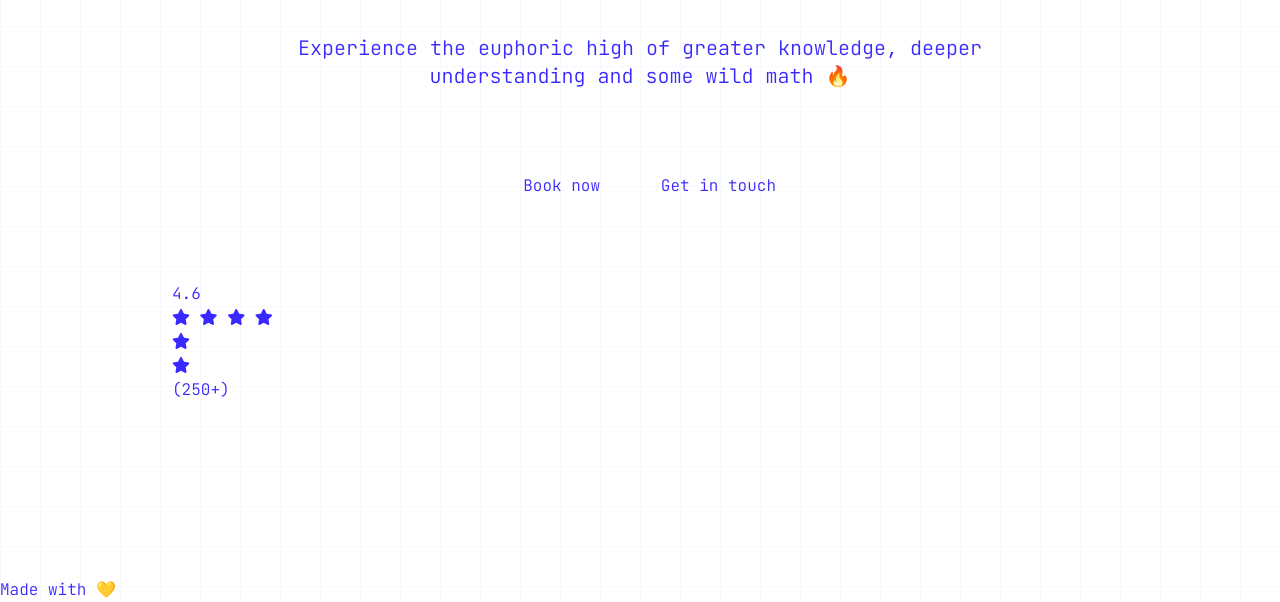
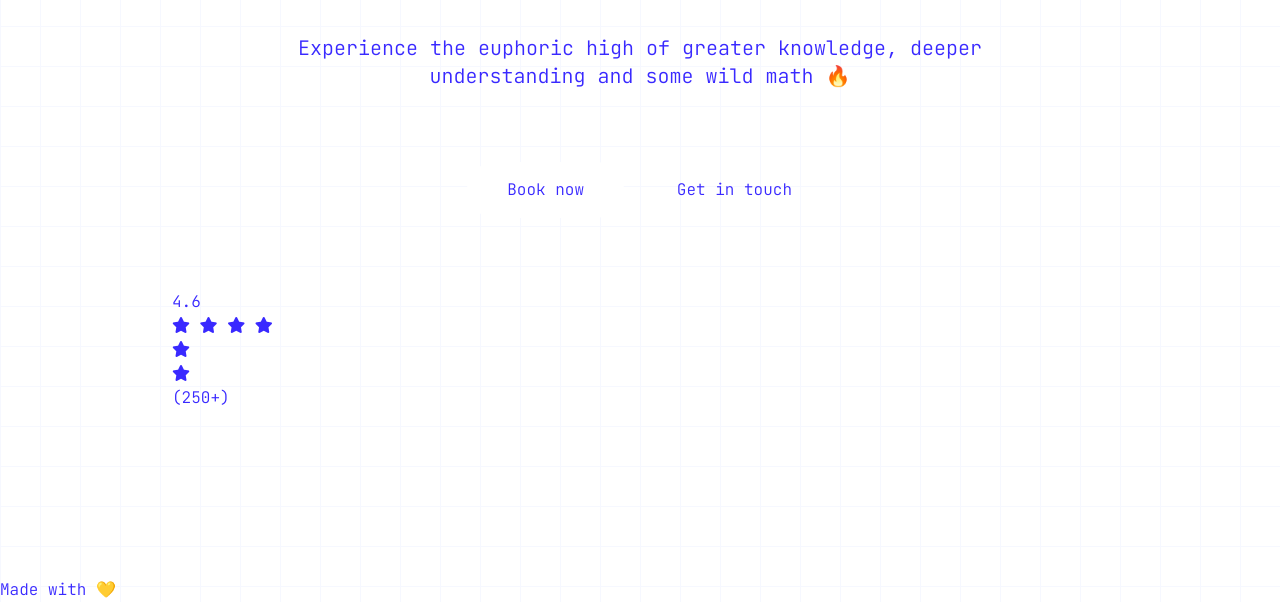
Before and after one commit to Davsan88/crystal-math, a website built with Vite: page index.html in a window 1280 px wide. Shown: the part 334-936 px from the top of the page. Built offline with nearby package versions, Linux system fonts and the light colour scheme.

Commit message:
Update index.html

```diff
--- a/index.html
+++ b/index.html
@@ -82,7 +82,7 @@
         Experience the euphoric high
         of greater knowledge, deeper understanding and some wild math 🔥 </p>
       <div class="grid grid-cols-1 sm:grid-cols-2 gap-4 sm:gap-8 sm:w-fit sm:mx-auto py-4">
-        <button class="px-6 py-3">
+        <button class="px-6 py-3 lightShadow sm:px-10 sm:py-4 cursor-pointer rounded-full bg-white">
           <p>Book now</p>
         </button>
         <button>
```
